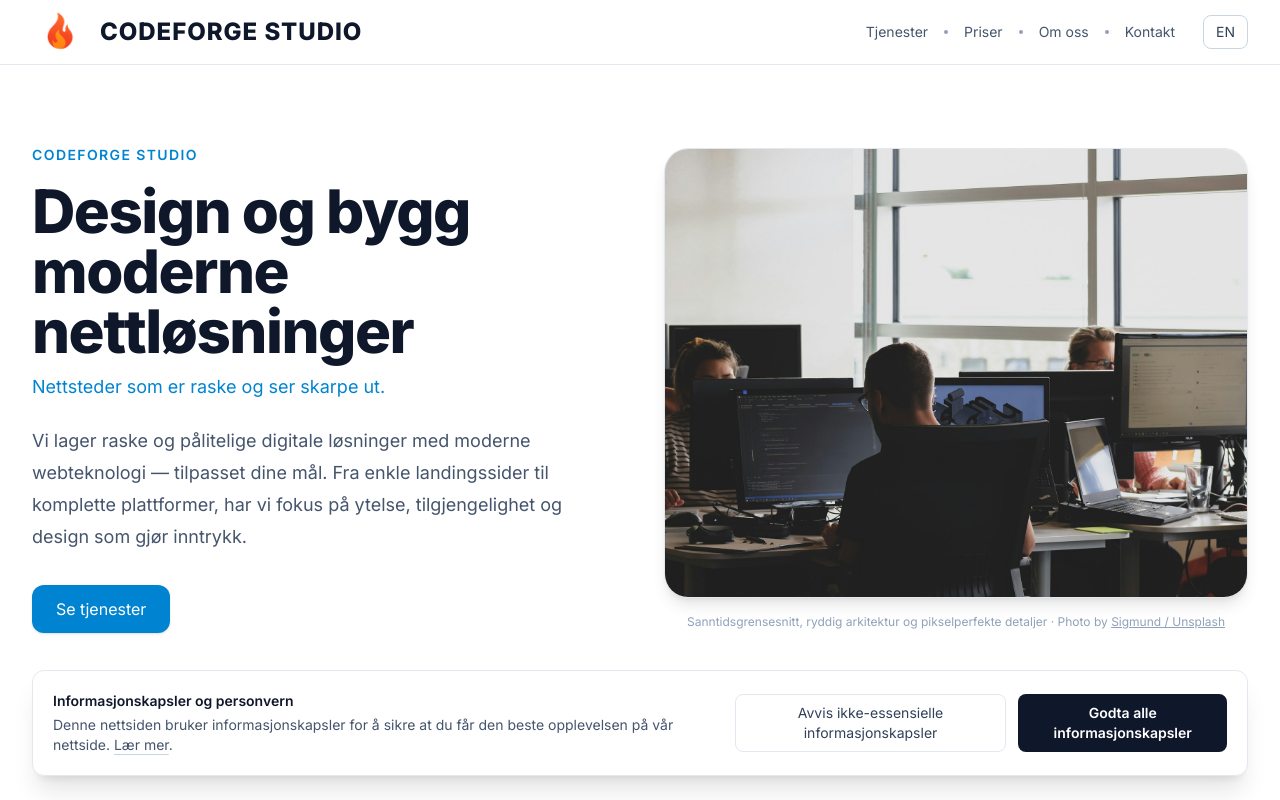
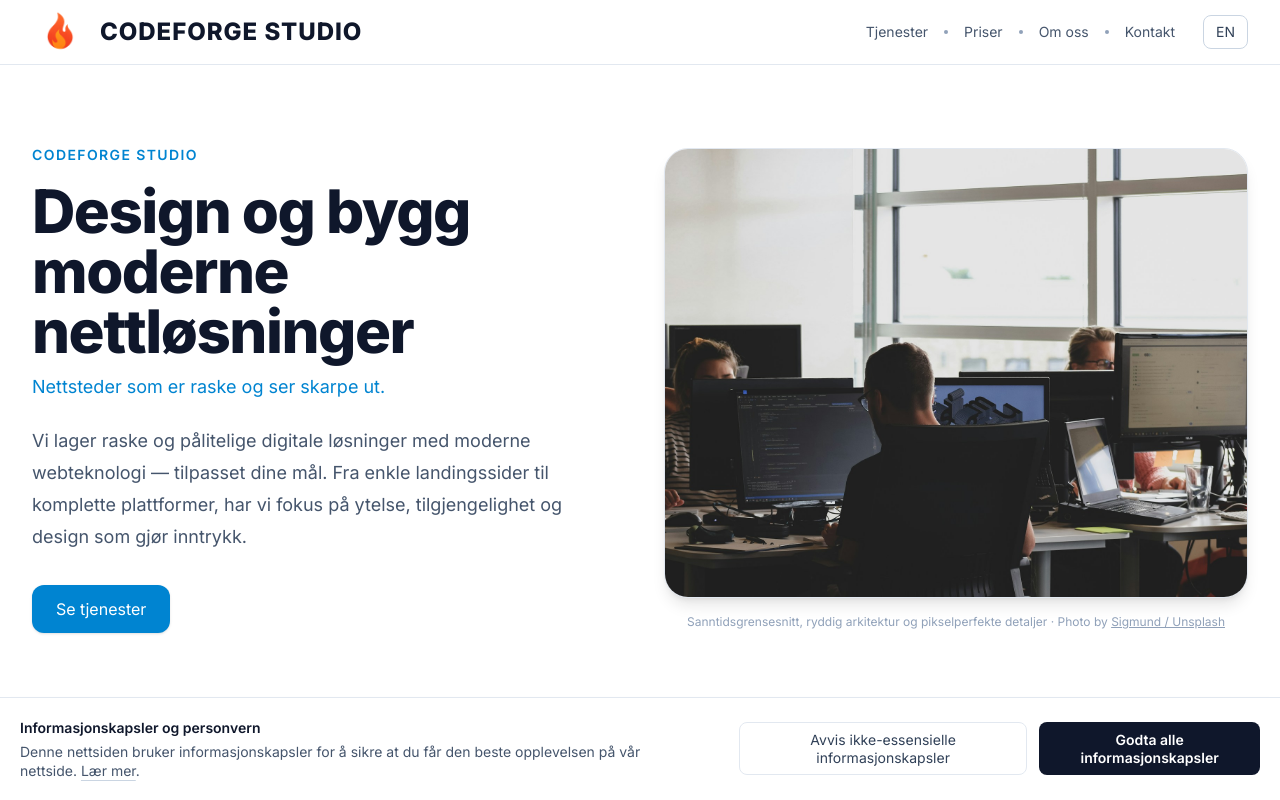
Before and after one commit to robfil50219/codeforge-site, a React (Vite) app: page / in a window 1280 px wide. Shown: the top 800 px of the page. Built offline with nearby package versions, Linux system fonts and the light colour scheme.

Commit message:
Refactor ConsentBanner component: streamline consent handling and improve UI structure for better clarity and user experience

```diff
--- a/src/components/ConsentBanner.tsx
+++ b/src/components/ConsentBanner.tsx
@@ -1,60 +1,39 @@
+// src/components/ConsentBanner.tsx
 import { useEffect, useState } from "react";
 import { useTranslation } from "react-i18next";
-
-const STORAGE_KEY = "cf_consent"; // "accepted" | "rejected"
-type ConsentValue = "accepted" | "rejected";
-
-function getStoredConsent(): ConsentValue | null {
-  try {
-    const v = localStorage.getItem(STORAGE_KEY);
-    return v === "accepted" || v === "rejected" ? v : null;
-  } catch {
-    return null;
-  }
-}
-
-function setStoredConsent(v: ConsentValue) {
-  try {
-    localStorage.setItem(STORAGE_KEY, v);
-    document.cookie = `cf_consent=${v}; Path=/; Max-Age=${60 * 60 * 24 * 365}; SameSite=Lax`;
-  } catch {
-    /* ignore */
-  }
-}
 
 export default function ConsentBanner() {
   const { t } = useTranslation();
   const [visible, setVisible] = useState(false);
 
   useEffect(() => {
-    const existing = getStoredConsent();
-    if (!existing) setVisible(true);
+    const consent = localStorage.getItem("cookie-consent");
+    if (!consent) setVisible(true);
   }, []);
 
-  const acceptAll = () => {
-    setStoredConsent("accepted");
+  function acceptAll() {
+    localStorage.setItem("cookie-consent", "accepted");
     setVisible(false);
-  };
+  }
 
-  const rejectNonEssential = () => {
-    setStoredConsent("rejected");
+  function rejectNonEssential() {
+    localStorage.setItem("cookie-consent", "rejected");
     setVisible(false);
-  };
+  }
 
   if (!visible) return null;
 
   return (
-    <div className="fixed inset-x-0 bottom-0 z-[60]">
-      <div className="mx-auto max-w-7xl px-4 sm:px-6 lg:px-8 pb-6">
-        <div className="rounded-xl border border-slate-200 bg-white shadow-xl">
-          {/* On mobile: stack content; on sm+: row */}
-          <div className="p-4 sm:p-5 flex flex-col gap-4 sm:flex-row sm:items-center sm:justify-between">
-            {/* Text block */}
-            <div className="sm:pr-6 min-w-0">
+    <div className="fixed bottom-0 inset-x-0 z-50 bg-white/95 backdrop-blur-sm border-t border-slate-200 shadow-lg">
+      <div className="mx-auto max-w-7xl">
+        {/* Shell */}
+        <div className="p-4 sm:p-5 flex flex-col gap-4 md:flex-row md:items-center md:justify-between">
+          {/* Text */}
+          <div className="md:pr-6 min-w-0">
             <h2 className="text-sm font-semibold text-slate-900">
               {t("consent.title")}
             </h2>
-              <p className="mt-1 text-sm text-slate-600 break-words">
+            <p className="mt-1 text-sm text-slate-600 leading-snug break-words">
               {t("consent.text")}{" "}
               <a
                 href="/privacy"
@@ -66,19 +45,19 @@ export default function ConsentBanner() {
             </p>
           </div>
 
-            {/* Actions: full-width buttons on mobile */}
-            <div className="w-full sm:w-auto flex flex-col sm:flex-row gap-2 sm:gap-3">
+          {/* Actions */}
+          <div className="w-full md:w-auto flex flex-col md:flex-row gap-2 md:gap-3">
             <button
               type="button"
               onClick={rejectNonEssential}
-                className="w-full sm:w-auto inline-flex items-center justify-center rounded-lg border border-slate-200 px-4 py-2 text-sm font-medium text-slate-700 hover:bg-slate-50"
+              className="w-full md:w-auto inline-flex items-center justify-center rounded-lg border border-slate-200 px-4 py-2 text-sm leading-tight font-medium text-slate-700 hover:bg-slate-50 text-center"
             >
               {t("consent.actions.reject")}
             </button>
             <button
               type="button"
               onClick={acceptAll}
-                className="w-full sm:w-auto inline-flex items-center justify-center rounded-lg bg-slate-900 px-4 py-2 text-sm font-semibold text-white hover:bg-slate-800"
+              className="w-full md:w-auto inline-flex items-center justify-center rounded-lg bg-slate-900 px-4 py-2 text-sm leading-tight font-semibold text-white hover:bg-slate-800 text-center"
             >
               {t("consent.actions.accept")}
             </button>
@@ -86,6 +65,5 @@ export default function ConsentBanner() {
         </div>
       </div>
     </div>
-    </div>
   );
 }
```
Lines whose indentation alone changed are shown as unchanged.
